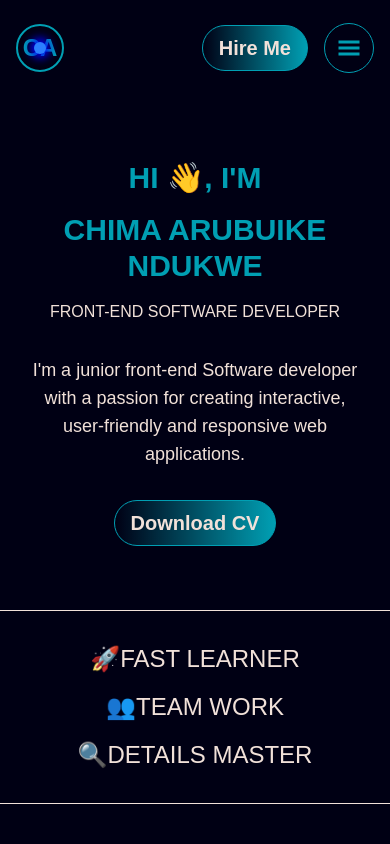
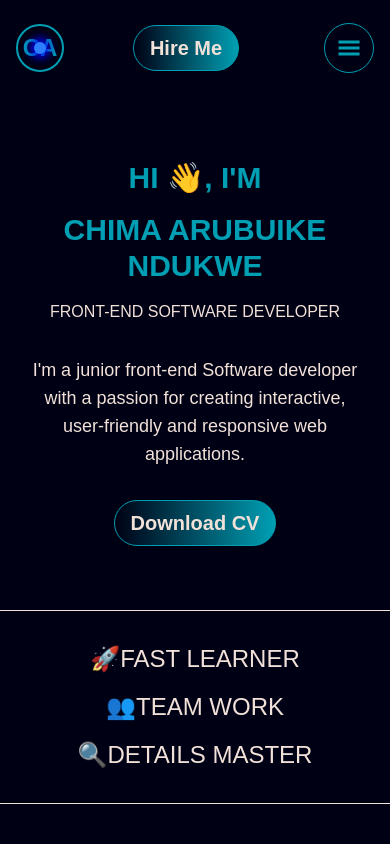
Before and after one commit to Ndukwechima/Arubydev-portfolio, a React (Vite) app: page / in a window 390 px wide. Shown: the top 844 px of the page. Built offline with nearby package versions, Linux system fonts and the light colour scheme.

Commit message:
Updated the navlink responsiveness

```diff
--- a/src/components/contactMeSection/ContactForm.jsx
+++ b/src/components/contactMeSection/ContactForm.jsx
@@ -74,7 +74,7 @@ const ContactForm = () => {
         />
         <button
           type="submit"
-          className="w-full rounded-lg  text-dark-blue h-12 font-bold
+          className="w-full rounded-lg  text-white h-12 font-bold
           text-xl hover:bg-darkCyan bg-orange transition-all
           duration-500"
         >
--- a/src/components/navbar/NavbarBtn.jsx
+++ b/src/components/navbar/NavbarBtn.jsx
@@ -3,17 +3,27 @@ import { LuArrowDownRight } from "react-icons/lu";
 
 const NavbarBtn = () => {
   return (
-    <button  className=" px-4 py-2 rounded-full text-xl font-bold font-body
+    <div className="w-full sm:w-[30%] flex justify-center md:justify-end">
+      <button
+        className="px-4 py-2 rounded-full text-xl font-bold font-body
      text-white border-cyan border flex items-center gap-1 bg-gradient-to-r
       from-darkCyan to-orange transition-all duration-500 hover:scale-110
-       hover:border-orange cursor-pointer hover:shadow-cyanShadow">
-      <Link spy={true} smooth={true} duration={500} offset={-120} to="contact">
+       hover:border-orange cursor-pointer hover:shadow-cyanShadow"
+      >
+        <Link
+          spy={true}
+          smooth={true}
+          duration={500}
+          offset={-120}
+          to="contact"
+        >
           Hire Me
         </Link>
         <div className="hidden md:block">
           <LuArrowDownRight />
         </div>
       </button>
+    </div>
   );
 };
 
```
Lines whose indentation alone changed are shown as unchanged.
